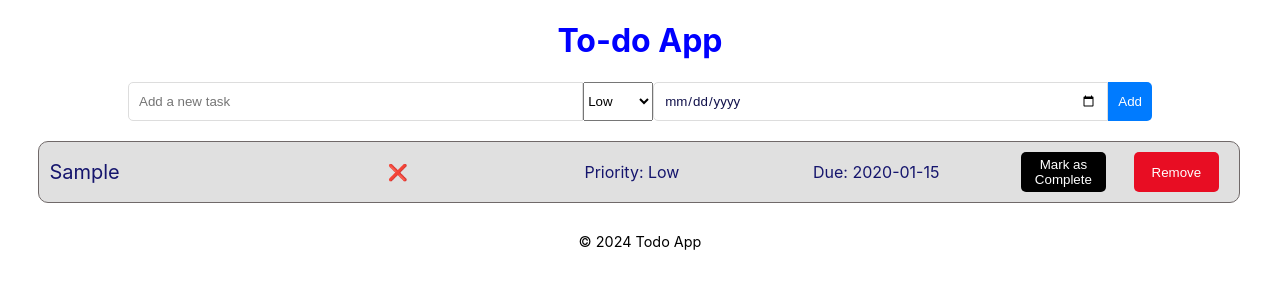
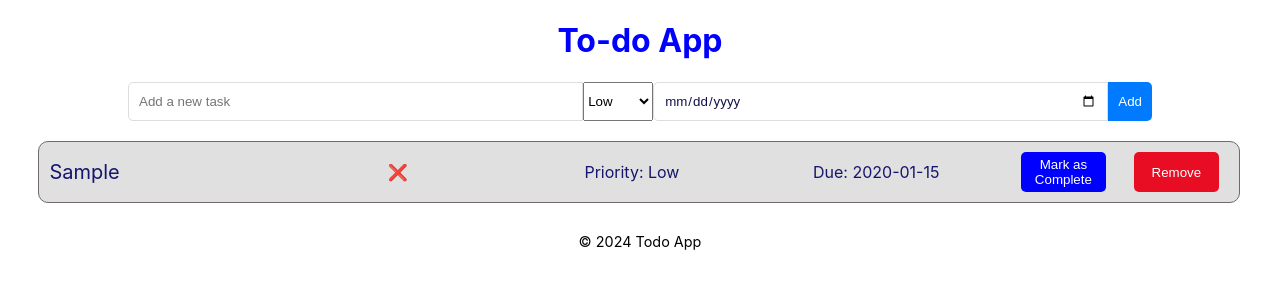
Before and after one commit to davidxv15/ToDo, a React (Create React App) app: page / in a window 1280 px wide. Both pictures are taken after typing "Sample", "2020-01-15" into the empty fields and a click on the button "Add". Shown: the top 300 px of the page. Built offline with nearby package versions, Linux system fonts and the light colour scheme.

Commit message:
complete btn color

```diff
--- a/src/components/TodoItem.css
+++ b/src/components/TodoItem.css
@@ -59,4 +59,6 @@ li .actions {
 
 li button {
   width: 85px;
+  color: rgb(30, 64, 238);
 }
+/* In/Complete button styling is inline */
--- a/src/components/TodoItem.jsx
+++ b/src/components/TodoItem.jsx
@@ -37,7 +37,7 @@ const TodoItem = ({
 
       <span className="actions">
       <button
-        style={{ backgroundColor: "black" }}
+        style={{ backgroundColor: "blue" }}
         onClick={() => toggleComplete(index)}
       >
         {completed ? "Mark as Incomplete" : "Mark as Complete"}
```
